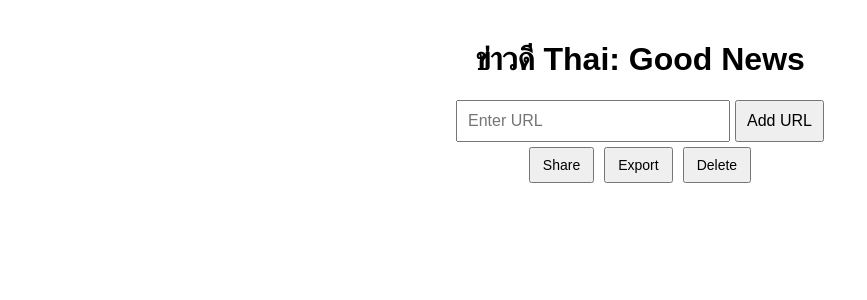
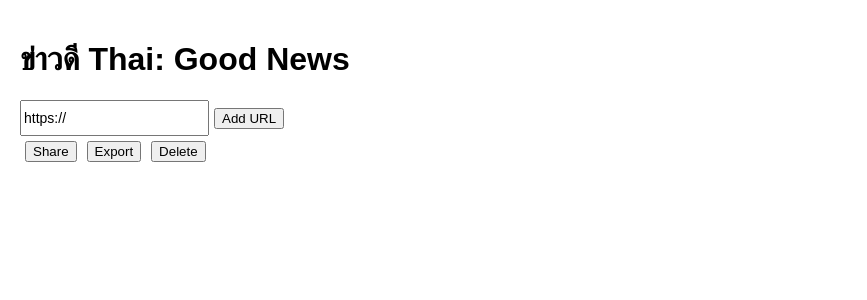
Before and after one commit to dnatisdale/thai-good-news, a React (Create React App) app: page / in a window 1280 px wide. Shown: the top 300 px of the page, without its empty margins (0-867 px from the left). Built offline with nearby package versions, Linux system fonts and the light colour scheme.

Commit message:
Fix URL normalization, action triggers, and QR generation rules

```diff
--- a/src/App.css
+++ b/src/App.css
@@ -1,57 +1,28 @@
-body, html {
-    font-family: sans-serif;
-    margin: 0;
-    padding: 0;
+.App {
+  font-family: sans-serif;
+  padding: 20px;
 }
 
-.App {
-    text-align: center;
-    padding: 20px;
+button {
+  margin: 5px;
 }
 
-.input-group input {
-    padding: 10px;
-    font-size: 16px;
-    width: 250px;
+ul {
+  list-style-type: none;
+  padding: 0;
 }
 
-.input-group button {
-    padding: 10px;
-    font-size: 16px;
-    margin-left: 5px;
+li {
+  margin: 10px 0;
 }
 
-.actions button {
-    padding: 8px 12px;
-    margin: 5px;
-    font-size: 14px;
-    cursor: pointer;
+a {
+  color: black;
+  text-decoration: underline;
+  margin-right: 10px;
 }
 
-.url-list {
-    list-style-type: none;
-    padding: 0;
+input[type="text"] {
+  height: 30px;
+  font-size: 14px;
 }
-
-.url-list li {
-    background: #f0f0f0;
-    margin: 8px 0;
-    padding: 10px;
-    border-radius: 8px;
-    display: flex;
-    align-items: center;
-    justify-content: space-between;
-}
-
-.url-list a {
-    color: black;
-    text-decoration: underline;
-    font-size: 14px;
-}
-
-.qr-container {
-    margin-left: 10px;
-    border: 1px solid white;
-    border-radius: 6px;
-    padding: 4px;
-}
--- a/src/App.js
+++ b/src/App.js
@@ -1,87 +1,89 @@
 import React, { useState } from 'react';
-import { QRCodeCanvas } from 'qrcode.react';
+import QRCode from 'qrcode.react';
 import './App.css';
 
 function App() {
   const [urls, setUrls] = useState([]);
-    const [inputUrl, setInputUrl] = useState('');
+  const [inputUrl, setInputUrl] = useState('https://');
   const [selectedUrls, setSelectedUrls] = useState([]);
 
-    const handleAddUrl = () => {
-        let urlToAdd = inputUrl.trim();
-        if (!urlToAdd) return;
-
-        if (!urlToAdd.startsWith('https://')) {
-            urlToAdd = 'https://' + urlToAdd;
+  const normalizeUrl = (url) => {
+    let trimmed = url.trim().replaceAll(' ', '');
+    if (!trimmed || trimmed === 'https://') return '';
+    if (!/^https?:\/\//i.test(trimmed)) {
+      trimmed = 'https://' + trimmed;
     }
-
-        urlToAdd = urlToAdd.replace(/\s+/g, ''); // Remove any spaces within the URL
-
-        if (!urls.includes(urlToAdd)) {
-            setUrls([...urls, urlToAdd]);
-            setInputUrl('');
-        }
+    return trimmed;
   };
 
-    const handleCheckboxChange = (url) => {
-        setSelectedUrls((prevSelected) =>
-            prevSelected.includes(url)
-                ? prevSelected.filter((u) => u !== url)
-                : [...prevSelected, url]
+  const addUrl = () => {
+    const normalized = normalizeUrl(inputUrl);
+    if (normalized && !urls.includes(normalized)) {
+      setUrls([...urls, normalized]);
+    }
+    setInputUrl('https://');
+  };
+
+  const toggleSelectUrl = (url) => {
+    setSelectedUrls(
+      selectedUrls.includes(url)
+        ? selectedUrls.filter(u => u !== url)
+        : [...selectedUrls, url]
     );
   };
 
-    const handleAction = (action) => {
+  const shareUrls = () => {
     if (selectedUrls.length === 0) return;
-
-        if (action === 'delete') {
-            setUrls(urls.filter((url) => !selectedUrls.includes(url)));
-            setSelectedUrls([]);
-        } else if (action === 'export') {
-            const csvContent = selectedUrls.join('\n');
-            const blob = new Blob([csvContent], { type: 'text/csv;charset=utf-8;' });
-            const link = document.createElement('a');
-            link.href = URL.createObjectURL(blob);
-            link.download = 'exported_urls.csv';
-            link.click();
-        } else if (action === 'share') {
     const mailtoLink = `mailto:?body=${encodeURIComponent(selectedUrls.join('\n'))}`;
     window.location.href = mailtoLink;
+  };
+
+  const exportUrls = () => {
+    if (selectedUrls.length === 0) return;
+    const csvContent = 'data:text/csv;charset=utf-8,' + selectedUrls.join('\n');
+    const encodedUri = encodeURI(csvContent);
+    const link = document.createElement('a');
+    link.setAttribute('href', encodedUri);
+    link.setAttribute('download', 'urls.csv');
+    document.body.appendChild(link);
+    link.click();
+    document.body.removeChild(link);
+  };
+
+  const deleteUrls = () => {
+    if (selectedUrls.length === 0) return;
+    if (window.confirm('Are you sure you want to delete the selected URLs?')) {
+      setUrls(urls.filter(url => !selectedUrls.includes(url)));
+      setSelectedUrls([]);
     }
   };
 
   return (
     <div className="App">
       <h1>ข่าวดี Thai: Good News</h1>
-
-            <div className="input-group">
+      <div>
         <input
           type="text"
           value={inputUrl}
-                    onChange={(e) => setInputUrl(e.target.value)}
-                    placeholder="Enter URL"
+          onChange={e => setInputUrl(e.target.value)}
         />
-                <button onClick={handleAddUrl}>Add URL</button>
+        <button onClick={addUrl}>Add URL</button>
       </div>
-
-            <div className="actions">
-                <button onClick={() => handleAction('share')}>Share</button>
-                <button onClick={() => handleAction('export')}>Export</button>
-                <button onClick={() => handleAction('delete')}>Delete</button>
+      <div>
+        <button onClick={shareUrls}>Share</button>
+        <button onClick={exportUrls}>Export</button>
+        <button onClick={deleteUrls}>Delete</button>
       </div>
-
-            <ul className="url-list">
+      <ul>
         {urls.map((url, index) => (
           <li key={index}>
             <input
               type="checkbox"
               checked={selectedUrls.includes(url)}
-                            onChange={() => handleCheckboxChange(url)}
+              onChange={() => toggleSelectUrl(url)}
             />
             <a href={url} target="_blank" rel="noopener noreferrer">{url}</a>
-                        <div className="qr-container">
-                            <QRCodeCanvas value={url} size={50} />
-                        </div>
+            <QRCode value={url} size={64} />
           </li>
         ))}
       </ul>
```
Lines whose indentation alone changed are shown as unchanged.
